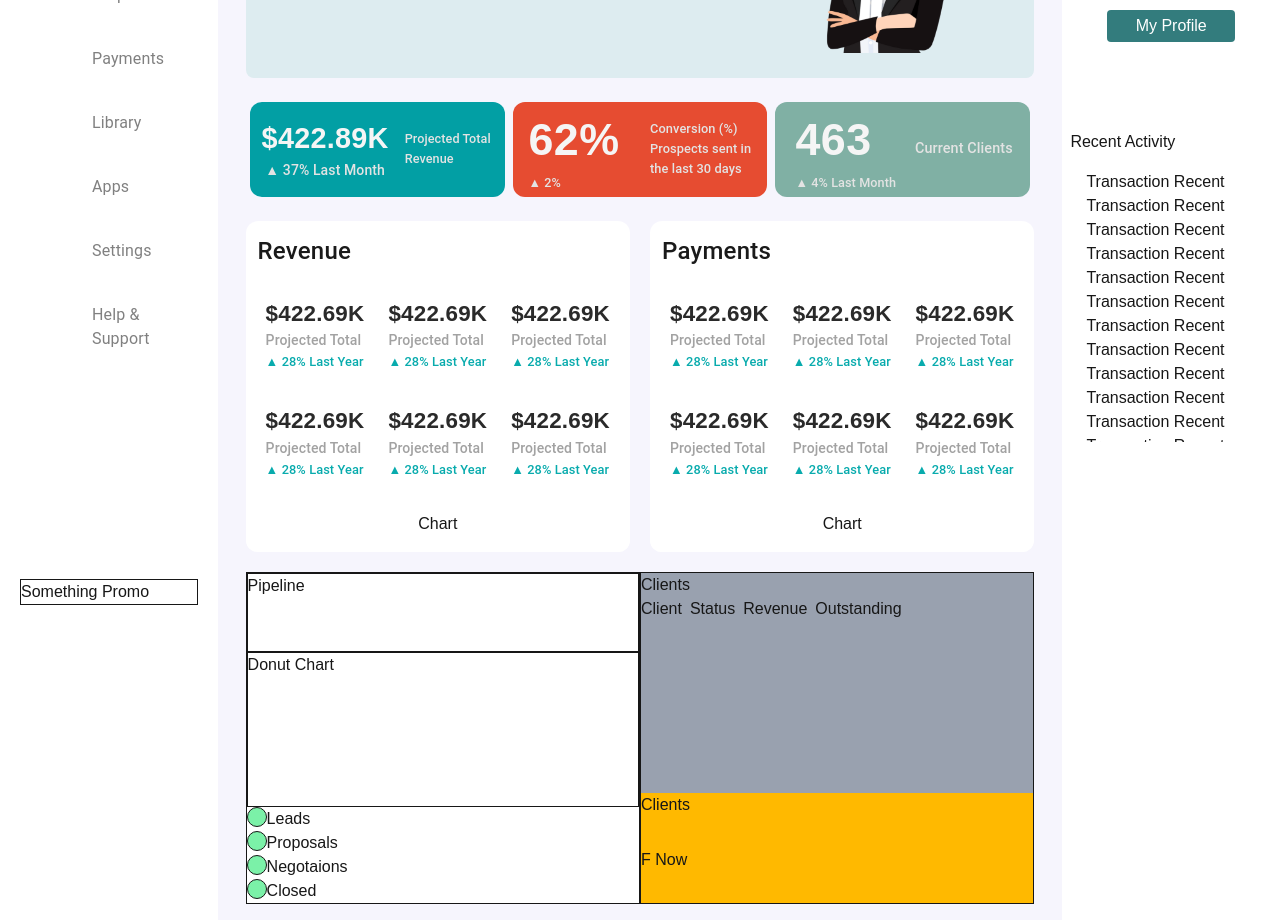
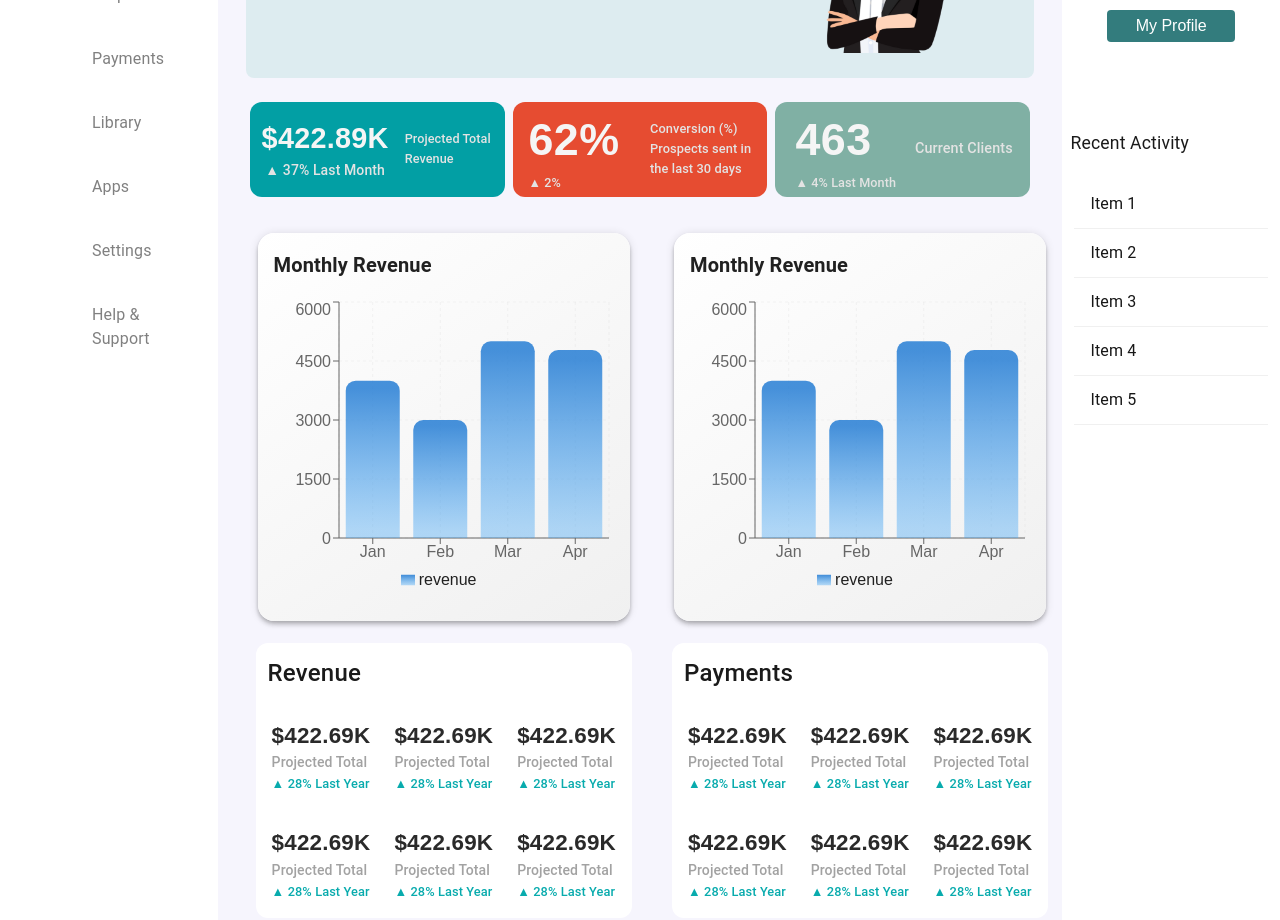
Before and after one commit to KC878/accounting-system-frontend, a Next.js app: page /dashboard in a window 1280 px wide. Shown: the part 280-1200 px from the top of the page. Built offline with nearby package versions, Linux system fonts and the light colour scheme; some icons are missing.

Commit message:
feat(dashboard): created a draft chart, BasicList component - not yet functional

```diff
--- a/package.json
+++ b/package.json
@@ -16,7 +16,8 @@
     "axios": "^1.12.2",
     "next": "15.5.4",
     "react": "^18.2.0",
-    "react-dom": "^18.2.0"
+    "react-dom": "^18.2.0",
+    "recharts": "^3.2.1"
   },
   "devDependencies": {
     "@eslint/eslintrc": "^3",
--- a/src/app/dashboard/page.tsx
+++ b/src/app/dashboard/page.tsx
@@ -1,6 +1,6 @@
 "use client";
 
-import { Avatar, Box, Typography } from "@mui/material";
+import { Typography } from "@mui/material";
 import { Button } from "@src/components/Button";
 import { logos } from "@src/constants/logos";
 import Image from "next/image";
@@ -14,6 +14,8 @@ import ClickableText from "@src/components/ClickableText";
 import WelcomeMessage from "@src/ui/WelcomeMessage";
 import StatOverview from "@src/ui/StatOverview";
 import FinancialOverview from "@src/ui/FinancialOverview";
+import BasicList from "@src/components/BasicList";
+import Text from "@src/components/Text";
 
 // metadata Left Nav
 
@@ -76,12 +78,6 @@ const Dashboard = () => {
               setPage={setPage}
             />
           </nav>
-
-          <div className="border mt-50">
-            <div>
-              <h1> Something Promo</h1>
-            </div>
-          </div>
         </div>
       </div>
 
@@ -139,45 +135,6 @@ const Dashboard = () => {
         {/* Info Board */}
         <div className="flex-1 flex flex-row gap-5">
           <FinancialOverview />
-        </div>
-        <div className="flex-1 bg-white flex flex-row">
-          <div className="flex-1 flex flex-col border">
-            <div className="flex-1 border">Pipeline</div>
-            <div className="flex-2 border">Donut Chart</div>
-            <div className="flex-1 flex flex-col">
-              <div className="flex flex-row">
-                <div className="w-5 h-5 flex border rounded-full bg-green-300"></div>
-                <div className="flex-1"> Leads</div>
-              </div>
-              <div className="flex flex-row">
-                <div className="w-5 h-5 flex border rounded-full bg-green-300"></div>
-                <div> Proposals</div>
-              </div>
-              <div className="flex flex-row">
-                <div className="w-5 h-5 flex border rounded-full bg-green-300"></div>
-                <div> Negotaions</div>
-              </div>
-              <div className="flex flex-row">
-                <div className="w-5 h-5 flex border rounded-full bg-green-300"></div>
-                <div> Closed</div>
-              </div>
-            </div>
-          </div>
-          <div className="flex-1 flex flex-col border">
-            <div className="flex-2 flex flex-col bg-gray-400">
-              <div> Clients </div>
-              <div className="flex flex-row gap-2">
-                <p>Client</p>
-                <p>Status</p>
-                <p>Revenue</p>
-                <p>Outstanding</p>
-              </div>
-            </div>
-            <div className="flex-1 bg-amber-400 flex flex-col">
-              <div className="flex-1">Clients</div>
-              <div className="flex-1">F Now</div>
-            </div>
-          </div>
         </div>
       </div>
 
@@ -246,25 +203,19 @@ const Dashboard = () => {
             text={"My Profile"}
           />
         </div>
-        <div className="flex flex-col h-[20rem] mt-10 overflow-auto p-2">
-          <div>Recent Activity</div>
-          <div className="p-4">
-            <ol>
-              <li>Transaction Recent</li>
-              <li>Transaction Recent</li>
-              <li>Transaction Recent</li>
-              <li>Transaction Recent</li>
-              <li>Transaction Recent</li>
-              <li>Transaction Recent</li>
-              <li>Transaction Recent</li>
-              <li>Transaction Recent</li>
-              <li>Transaction Recent</li>
-              <li>Transaction Recent</li>
-              <li>Transaction Recent</li>
-              <li>Transaction Recent</li>
-              <li>Transaction Recent</li>
-              <li>Transaction Recent</li>
-            </ol>
+        <div className="flex flex-col h-[20rem] mt-10 p-2">
+          <Text
+            text={"Recent Activity"}
+            sx={{ fontSize: "1.1rem", fontWeight: 400, color: "#1a1a1a" }}
+          />
+          <div
+            className={`p-1  mt-3 overflow-auto`}
+            style={{
+              scrollbarWidth: "thin",
+              scrollbarColor: "rgba(0,0,0,0.2) transparent",
+            }}
+          >
+            <BasicList />
           </div>
         </div>
       </div>
--- /dev/null
+++ b/src/components/BasicList.tsx
@@ -0,0 +1,31 @@
+import * as React from "react";
+import List from "@mui/material/List";
+import ListItem from "@mui/material/ListItem";
+import ListItemText from "@mui/material/ListItemText";
+
+const BasicList = () => {
+  return (
+    <List
+      sx={{
+        width: "100%",
+        maxWidth: 360,
+        bgcolor: "background.paper",
+        maxHeight: 300,
+      }}
+    >
+      {[0, 1, 2, 3, 4, 5].map((item) => (
+        <ListItem
+          key={item}
+          sx={{
+            borderBottom: "1px solid #f0f0f0",
+            "&:hover": { backgroundColor: "#f9f9f9" },
+          }}
+        >
+          <ListItemText primary={`Item ${item + 1}`} />
+        </ListItem>
+      ))}
+    </List>
+  );
+};
+
+export default BasicList;
--- /dev/null
+++ b/src/ui/Chart.tsx
@@ -0,0 +1,62 @@
+"use client";
+import {
+  BarChart,
+  Bar,
+  XAxis,
+  YAxis,
+  Tooltip,
+  ResponsiveContainer,
+  CartesianGrid,
+  Legend,
+} from "recharts";
+import { Card, CardContent, Typography } from "@mui/material";
+
+const data = [
+  { name: "Jan", revenue: 4000 },
+  { name: "Feb", revenue: 3000 },
+  { name: "Mar", revenue: 5000 },
+  { name: "Apr", revenue: 4780 },
+];
+
+const Chart = () => {
+  return (
+    <div className="flex-1">
+      <Card
+        sx={{
+          borderRadius: 4,
+          boxShadow: 4,
+          background: "linear-gradient(145deg, #ffffff, #f0f0f0)",
+        }}
+      >
+        <CardContent>
+          <Typography variant="h6" fontWeight={600} mb={2}>
+            Monthly Revenue
+          </Typography>
+
+          <ResponsiveContainer width="100%" height={300}>
+            <BarChart data={data} barGap={8}>
+              <defs>
+                <linearGradient id="colorRevenue" x1="0" y1="0" x2="0" y2="1">
+                  <stop offset="5%" stopColor="#1976d2" stopOpacity={0.8} />
+                  <stop offset="95%" stopColor="#42a5f5" stopOpacity={0.4} />
+                </linearGradient>
+              </defs>
+              <CartesianGrid strokeDasharray="3 3" opacity={0.2} />
+              <XAxis dataKey="name" />
+              <YAxis />
+              <Tooltip cursor={{ fill: "rgba(0,0,0,0.05)" }} />
+              <Legend />
+              <Bar
+                dataKey="revenue"
+                fill="url(#colorRevenue)"
+                radius={[10, 10, 0, 0]}
+              />
+            </BarChart>
+          </ResponsiveContainer>
+        </CardContent>
+      </Card>
+    </div>
+  );
+};
+
+export default Chart;
--- a/src/ui/FinancialOverview.tsx
+++ b/src/ui/FinancialOverview.tsx
@@ -1,6 +1,7 @@
 import Text from "@src/components/Text";
 import React from "react";
 import { metadata } from "@src/metadata/FinancialOverview";
+import Chart from "./Chart";
 const FinancialOverview = () => {
   const defaultStyle = "flex flex-col p-2";
 
@@ -27,8 +28,11 @@ const FinancialOverview = () => {
     <>
       {/* ts-ignore */}
       {header.map((text, idx) => (
-        <div key={idx} className="bg-white flex-1 flex flex-col rounded-xl">
-          <div className="flex-1 flex flex-col">
+        <div key={idx} className="flex-1 flex flex-col rounded-xl ">
+          <div className="flex-1 flex justify-center items-center rounded-xl p-3">
+            <Chart />
+          </div>
+          <div className="bg-white flex-1 flex flex-col rounded-xl m-2.5">
             <div className="p-3">
               <Text
                 text={text}
@@ -54,9 +58,6 @@ const FinancialOverview = () => {
               </div>
             ))}
           </div>
-          <div className="bg-white flex-1 flex justify-center items-center rounded-xl">
-            Chart
-          </div>
         </div>
       ))}
     </>
```
Also changed, not shown: src/app/test/page.tsx (added), 1 other file (tests, documents, lock files or other folders).
